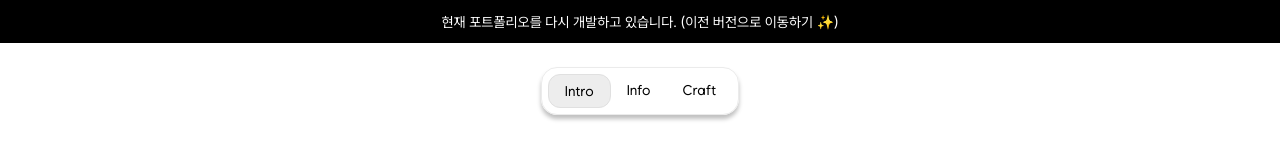
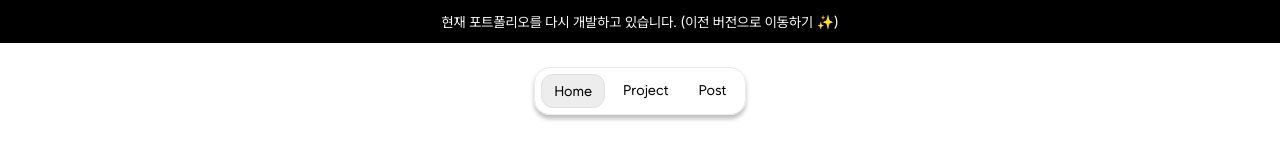
Before and after one commit to SID12g/sid12g.dev, a Next.js app: page / in a window 1280 px wide. Shown: the top 164 px of the page. Built offline with nearby package versions, Linux system fonts and the light colour scheme; a web font is replaced by a local one.

Commit message:
fix: Navbar style

```diff
--- a/src/components/Navbar.tsx
+++ b/src/components/Navbar.tsx
@@ -16,25 +16,27 @@ export default function Navbar() {
           router.push("/");
         }}
       >
-        Intro
+        Home
       </Button>
+      <Gap />
       <Button
-        $draggable={pathname === "/info"}
-        draggable={pathname === "/info"}
+        $draggable={pathname === "/project"}
+        draggable={pathname === "/project"}
         onClick={() => {
-          router.push("/info");
+          router.push("/project");
         }}
       >
-        Info
+        Project
       </Button>
+      <Gap />
       <Button
-        $draggable={pathname === "/craft"}
-        draggable={pathname === "/craft"}
+        $draggable={pathname === "/post"}
+        draggable={pathname === "/post"}
         onClick={() => {
-          router.push("/craft");
+          router.push("/post");
         }}
       >
-        Craft
+        Post
       </Button>
     </Wrapper>
   );
@@ -54,14 +56,17 @@ const Wrapper = styled.div`
 `;
 
 const Button = styled.div<{ $draggable: boolean }>`
-  padding: 8px 16px;
+  padding: 8px 12px;
   border-radius: 12px;
   font-size: 14px;
   font-weight: 400;
   cursor: pointer;
   position: relative;
   z-index: 1;
-  background-color: ${(props) =>
-    props.$draggable ? "#ededed" : "transparent"};
+  background-color: ${(props) => (props.$draggable ? "#ededed" : "")};
   border: ${(props) => (props.$draggable ? "1px solid #e0e0e0" : "")};
 `;
+
+const Gap = styled.div`
+  width: 6px;
+`;
```
